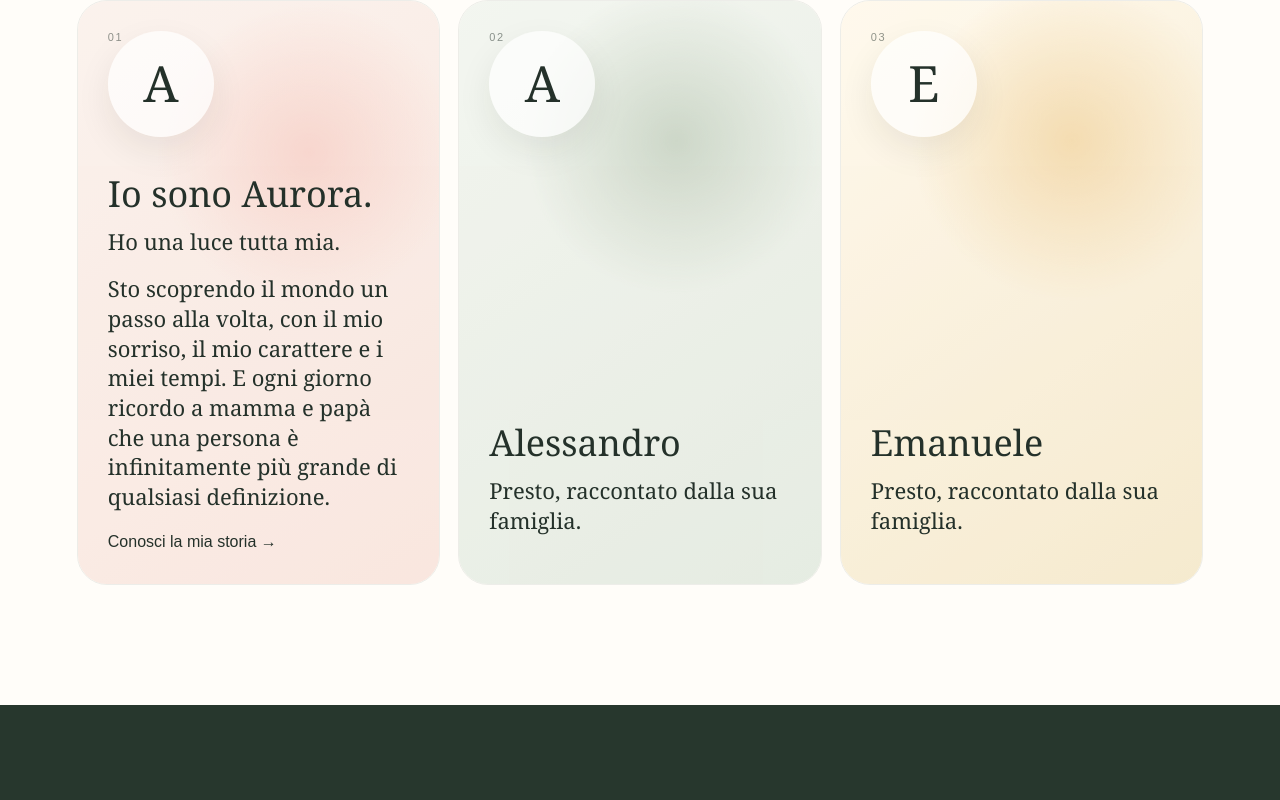
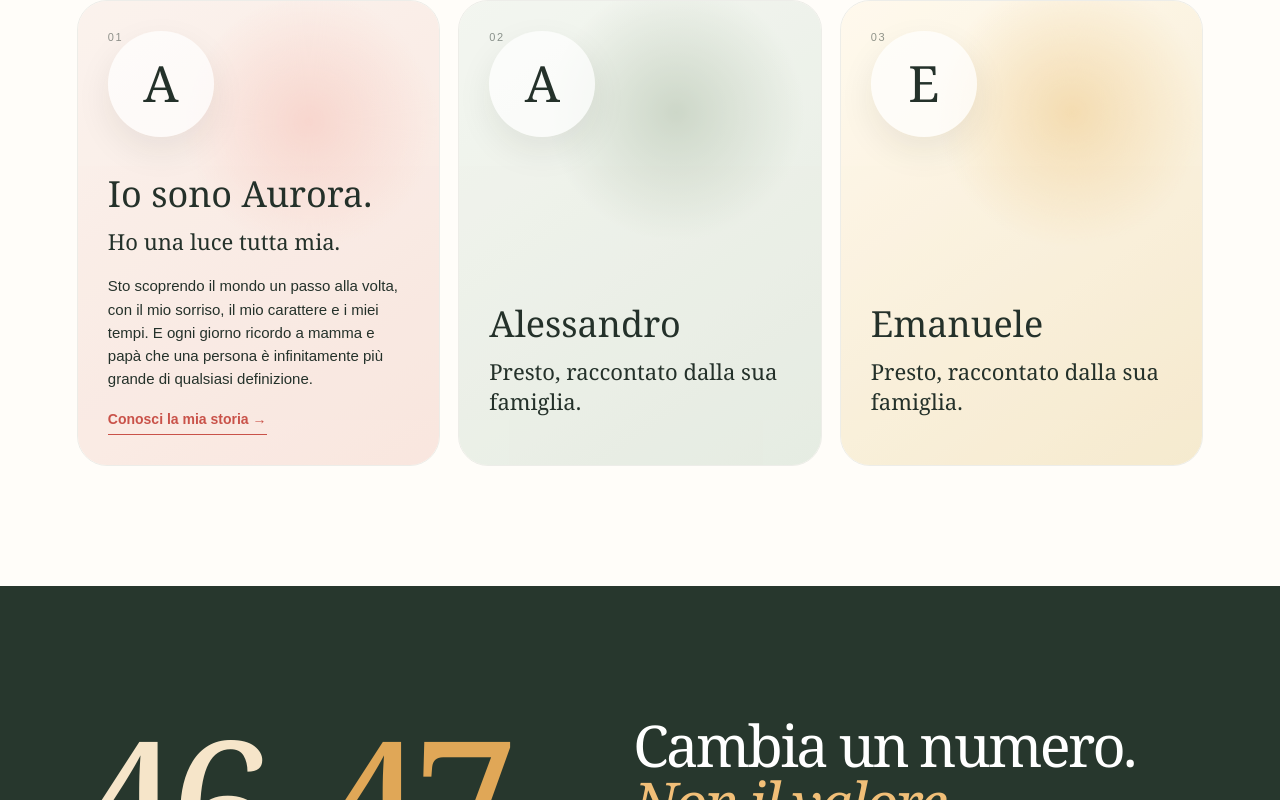
Before and after one commit to Lucare76/insieme-oltre, a Next.js app: page / in a window 1280 px wide. Shown: the part 3391-4191 px from the top of the page. Built offline with nearby package versions, Linux system fonts and the light colour scheme; no server answers.

Commit message:
Rifinisce scheda storia in homepage

```diff
--- a/app/globals.css
+++ b/app/globals.css
@@ -360,6 +360,8 @@ a { color: inherit; text-decoration: none; }
 .story-card h3 { margin: 30px 0 6px; font-family: Georgia, serif; font-size: 36px; font-weight: 500; }
 .story-card p { margin: 0 0 18px; font-family: Georgia, serif; font-size: 22px; line-height: 1.35; }
 .story-card span { font-size: 12px; font-weight: 750; color: var(--coral-deep); }
+.story-card .story-description { font-family: Arial, Helvetica, sans-serif; font-size: 15px; line-height: 1.55; }
+.story-link { width: fit-content; font-size: 14px; font-weight: 750; color: var(--coral-deep); border-bottom: 1px solid currentColor; padding-bottom: 4px; }
 
 .numbers { padding: 130px max(6vw, 48px); background: #27372d; color: white; }
 .numbers-inner { max-width: 1320px; margin: 0 auto; display: grid; grid-template-columns: .9fr 1.1fr; gap: 90px; align-items: center; }
```
